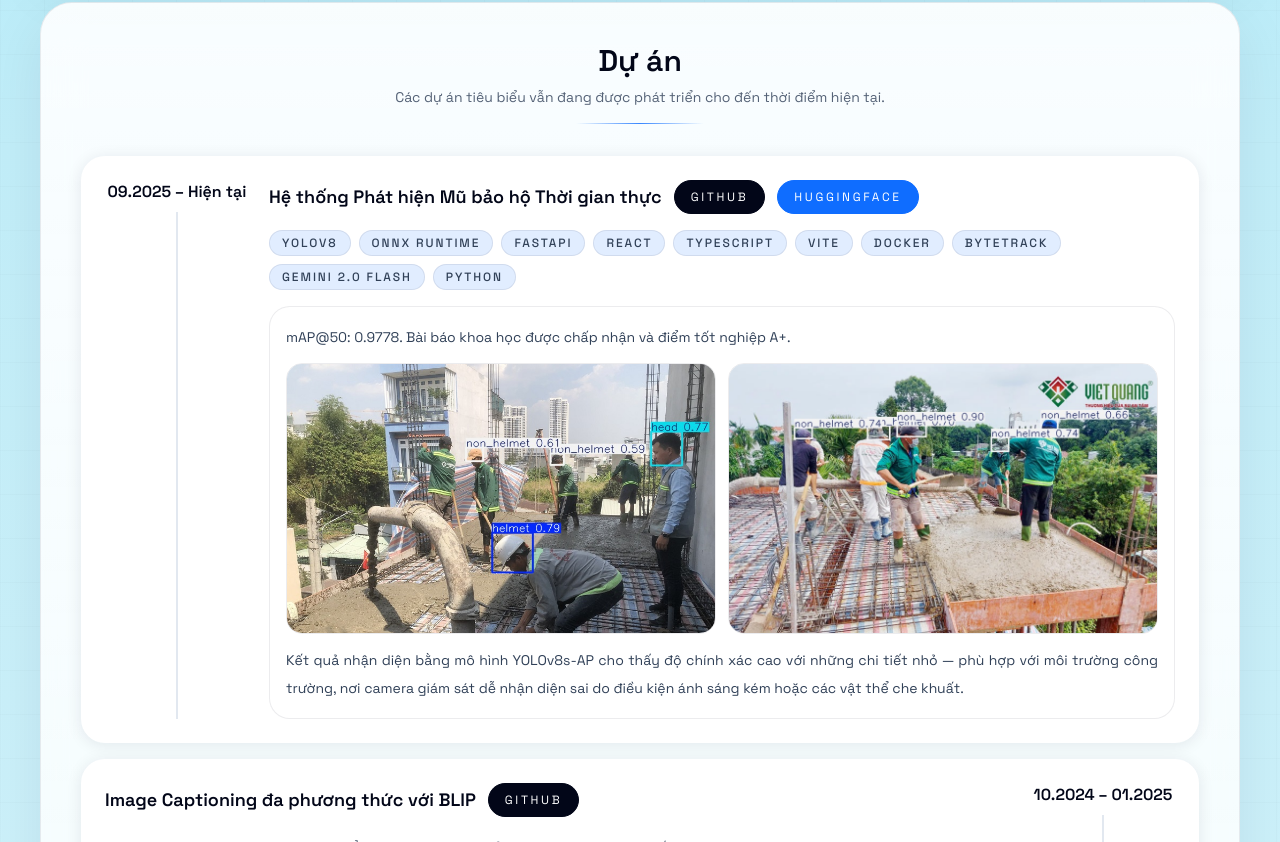
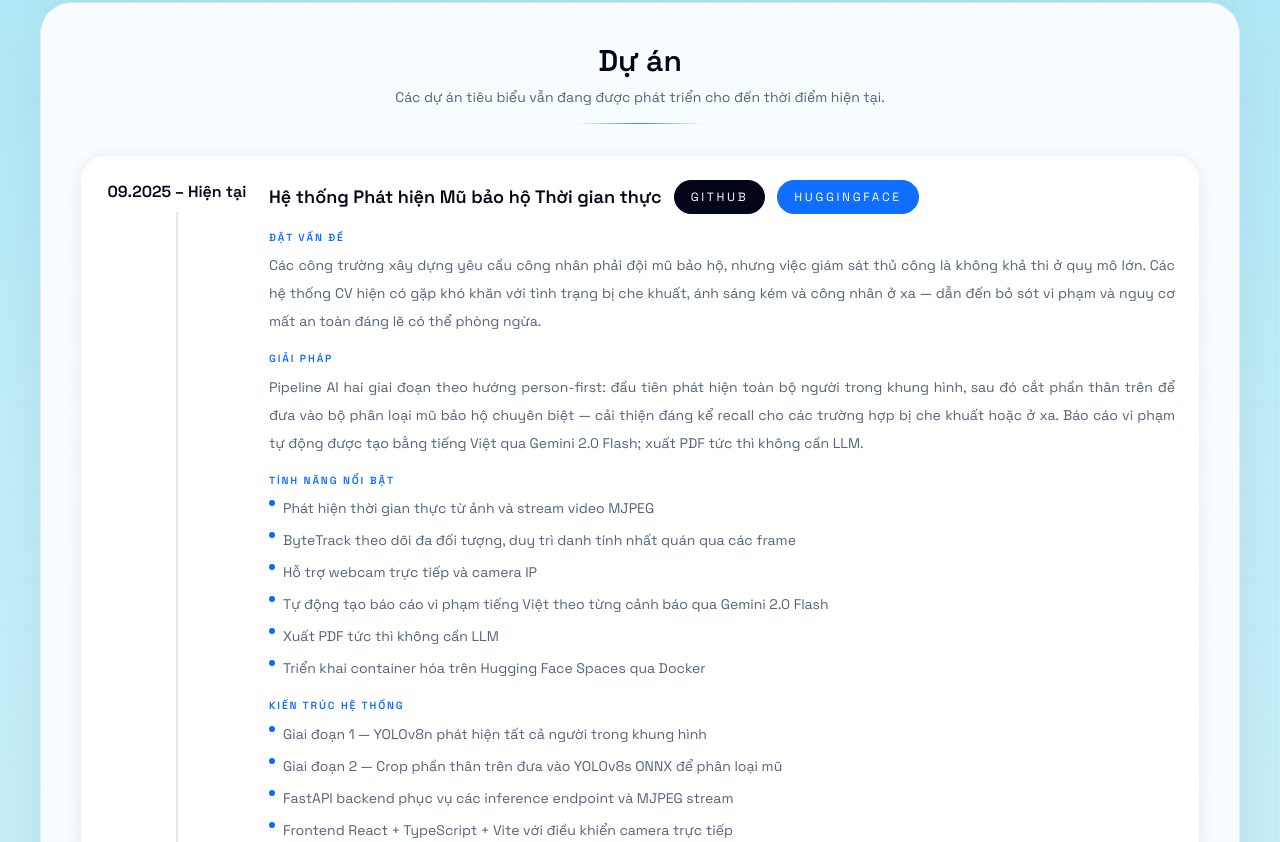
Before and after one commit to khoithetran/Khoi-Tran-Portfolio, a Next.js app: page / in a window 1280 px wide. Shown: the part 1618-2460 px from the top of the page. Built offline with nearby package versions, Linux system fonts and the light colour scheme.

Commit message:
feat: render README-style sections in main project card

```diff
--- a/components/sections/ProjectsSection.tsx
+++ b/components/sections/ProjectsSection.tsx
@@ -67,9 +67,36 @@ export function ProjectsSection({ content }: ProjectsSectionProps) {
                       </a>
                     )}
                   </div>
-                  <p className="text-sm leading-7 text-[var(--muted)] [text-align:justify]">
-                    {card.description}
-                  </p>
+                  {card.sections ? (
+                    <div className="space-y-4">
+                      {card.sections.map((section) => (
+                        <div key={section.heading}>
+                          <p className="mb-1.5 font-[var(--font-mono)] text-[0.65rem] font-semibold uppercase tracking-[0.18em] text-[var(--accent)]">
+                            {section.heading}
+                          </p>
+                          {section.body && (
+                            <p className="text-sm leading-7 text-[var(--muted)] [text-align:justify]">
+                              {section.body}
+                            </p>
+                          )}
+                          {section.items && (
+                            <ul className="space-y-1">
+                              {section.items.map((item) => (
+                                <li key={item} className="flex gap-2 text-sm leading-7 text-[var(--muted)]">
+                                  <span className="mt-[0.35rem] h-1.5 w-1.5 shrink-0 rounded-full bg-[var(--accent)]" />
+                                  <span>{item}</span>
+                                </li>
+                              ))}
+                            </ul>
+                          )}
+                        </div>
+                      ))}
+                    </div>
+                  ) : (
+                    <p className="text-sm leading-7 text-[var(--muted)] [text-align:justify]">
+                      {card.description}
+                    </p>
+                  )}
                   <div className="mt-4 flex flex-wrap gap-2">
                     {card.stack.map((item) => (
                       <span
```
